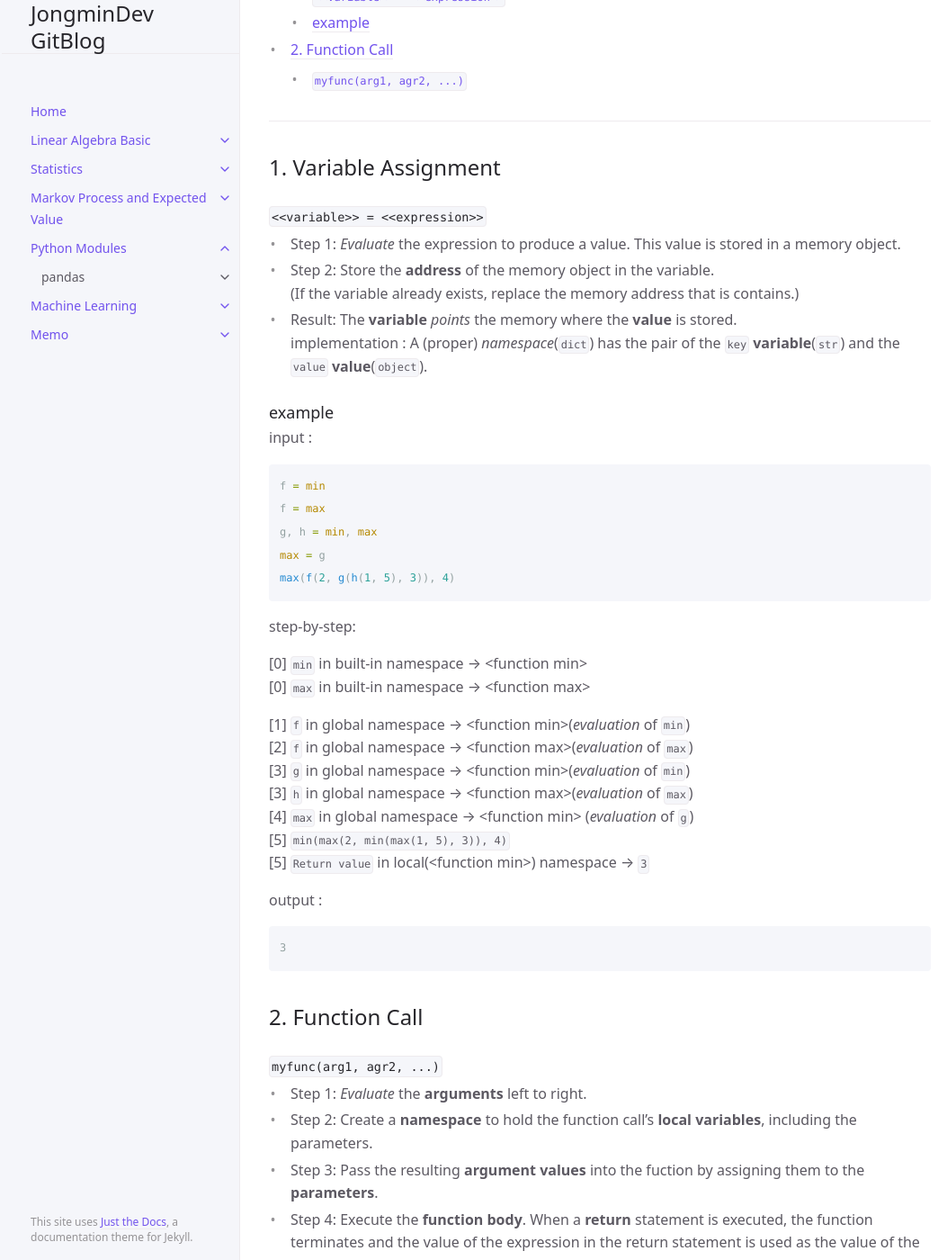
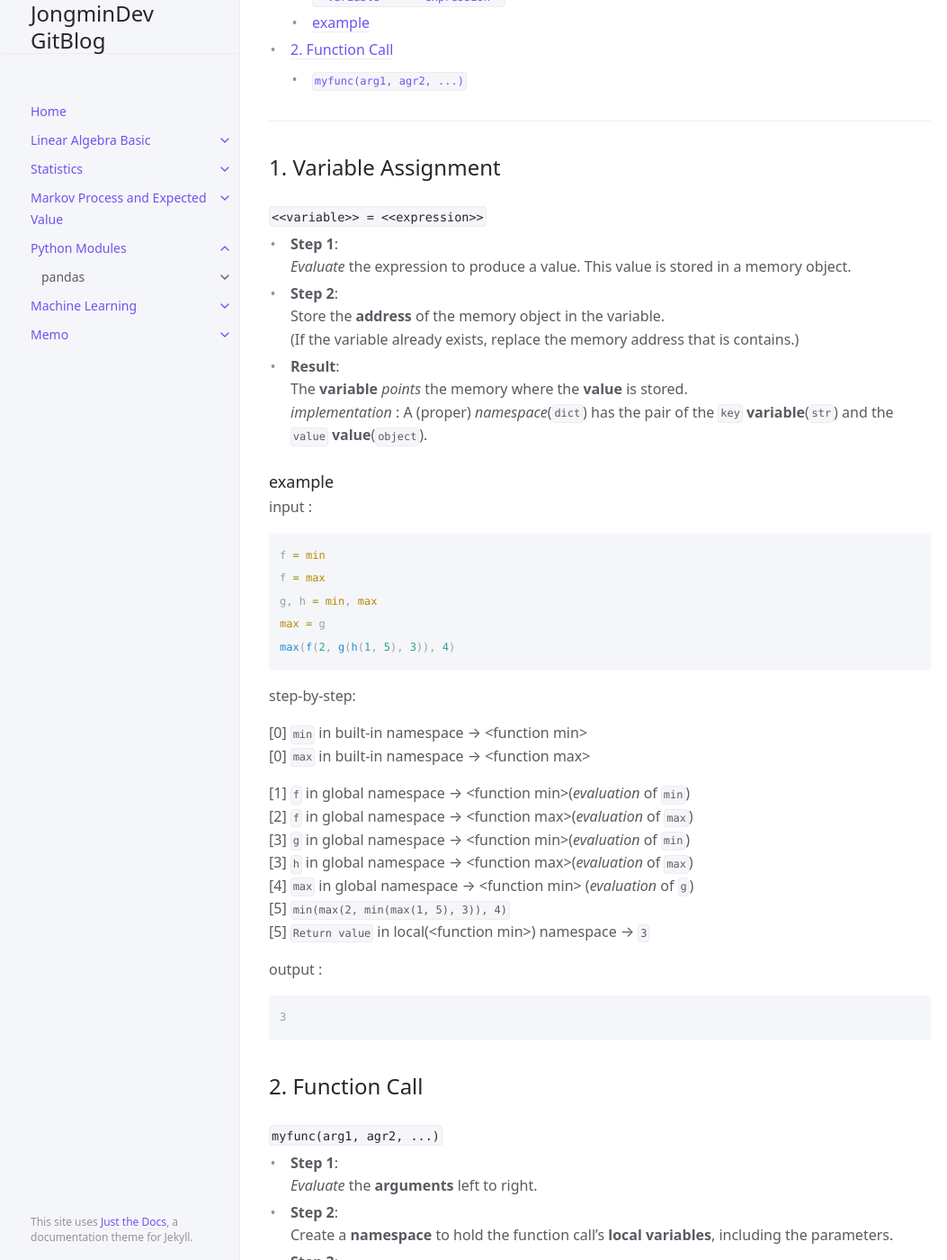
Before and after one commit to jongmindev/jongmindev.github.io, a Jekyll site: the page built from docs/Python Modules/built-in/03MemoryModel.md, in a window 1280 px wide and 1400 px high, scrolled down 241 px. Shown: the whole window at 90% size, without its empty margins (105-1158 px from the left). Built offline with Jekyll 4.4.1, drawn with Linux system fonts in a browser that asks for light colours; some of the changed text lies outside the part shown.

Commit message:
increase readability

````diff
--- a/docs/Python Modules/built-in/03MemoryModel.md
+++ b/docs/Python Modules/built-in/03MemoryModel.md
@@ -65,7 +68,11 @@ output :
 
 ### ```myfunc(arg1, agr2, ...)```
 
-- Step 1: *Evaluate* the **arguments** left to right.
-- Step 2: Create a **namespace** to hold the function call's **local variables**, including the parameters.
-- Step 3: Pass the resulting **argument values** into the fuction by assigning them to the **parameters**.
-- Step 4: Execute the **function body**. When a **return** statement is executed, the function terminates and the value of the expression in the return statement is used as the value of the function call.
+- **Step 1**:
+*Evaluate* the **arguments** left to right.
+- **Step 2**:
+Create a **namespace** to hold the function call's **local variables**, including the parameters.
+- **Step 3**:
+Pass the resulting **argument values** into the fuction by assigning them to the **parameters**.
+- **Step 4**:
+Execute the **function body**. When a **return** statement is executed, the function terminates and the value of the expression in the return statement is used as the value of the function call.
````
Also changed, not shown: other parts of docs/Python Modules/built-in/03MemoryModel.md (+7 -4 lines).
